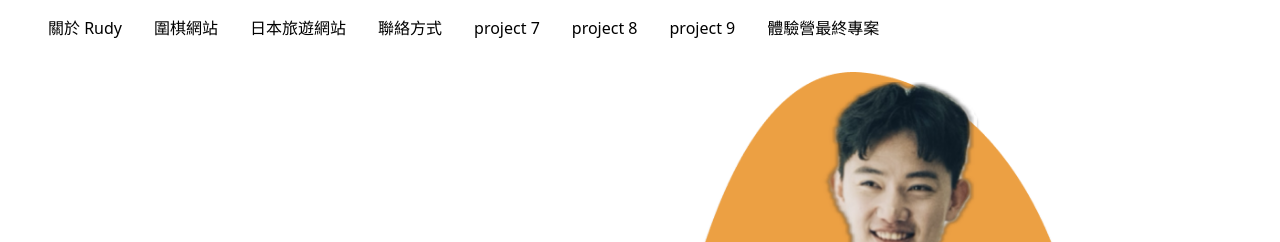
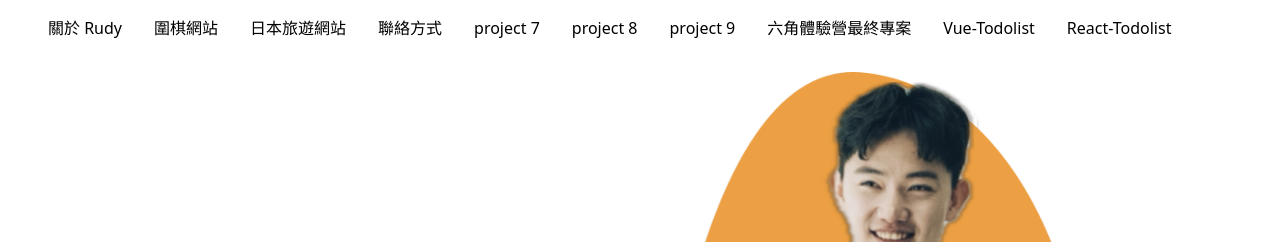
Before and after one commit to Rudy-crw/Project3, a plain HTML site: page index.html in a window 1280 px wide. Shown: the top 242 px of the page. Drawn offline with nearby package versions, Linux system fonts and the light colour scheme.

Commit message:
新增連結

```diff
--- a/index.html
+++ b/index.html
@@ -29,11 +29,22 @@
         </li>
         <li>
           <a href="https://rudy-crw.github.io/final-project/index/index.html"
-            >體驗營最終專案</a
+            >六角體驗營最終專案</a
+          >
+        </li>
+        <li>
+          <a href="https://rudy-crw.github.io/Vue-Todolist-Vite/#/login"
+            >Vue-Todolist</a
+          >
+        </li>
+        <li>
+          <a href="https://rudy-crw.github.io/React-todolist/"
+            >React-Todolist</a
           >
         </li>
       </ul>
     </nav>
+
     <main>
       <div id="background-wrap">
         <div class="bubble x1"></div>
```
